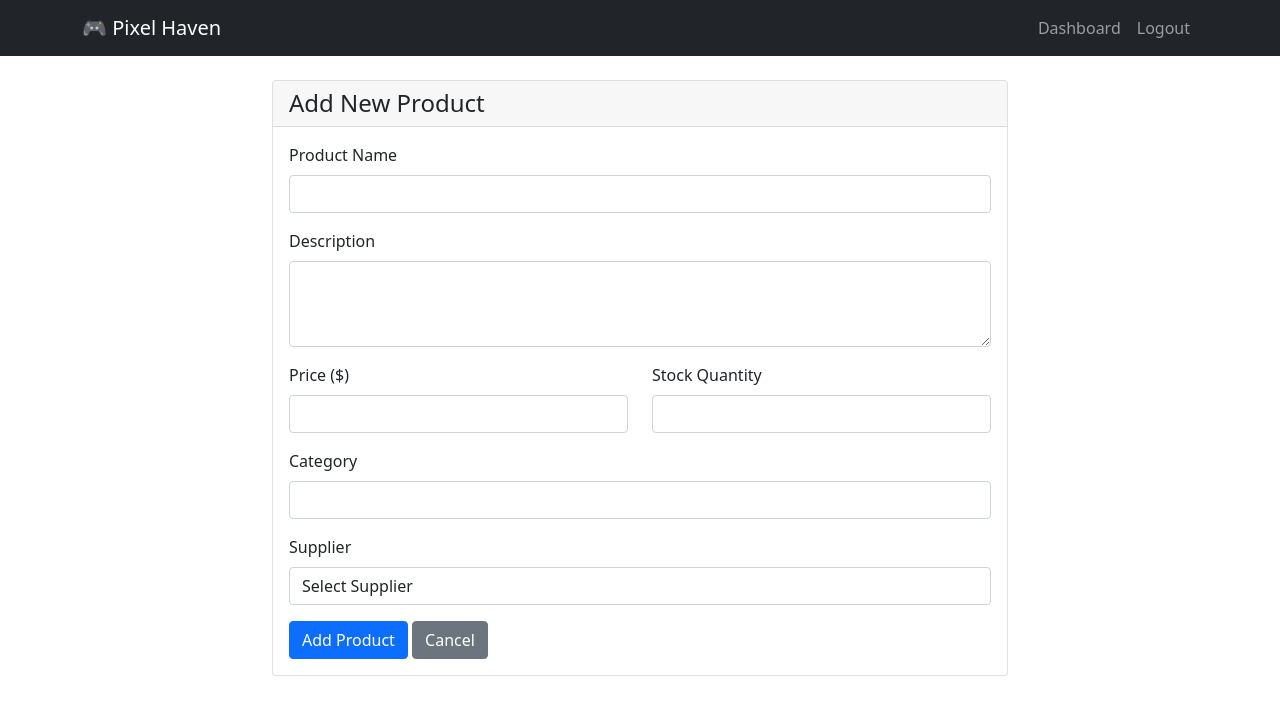
After one commit to vickyyylii/pixel-haven, a Flask app: page /products/add in a window 1280 px wide. The commit adds this page. Shown: the top 715 px of the page. Run offline with Flask 3, Linux system fonts and the light colour scheme; a user stored in the database is signed in.

Commit message:
implement product management CRUD operations

```diff
--- a/app.py
+++ b/app.py
@@ -16,7 +16,7 @@ login_manager = LoginManager()
 login_manager.init_app(app)
 login_manager.login_view = 'login'
 
-# Models (your existing models remain the same)
+# Models
 class Employee(UserMixin, db.Model):
     id = db.Column(db.Integer, primary_key=True)
     username = db.Column(db.String(80), unique=True, nullable=False)
@@ -73,6 +73,36 @@ class OrderItem(db.Model):
 def load_user(user_id):
     return Employee.query.get(int(user_id))
 
+# Helper functions
+def create_admin_user():
+    print("🔧 Checking for admin user...")
+    if not Employee.query.filter_by(username='admin').first():
+        admin = Employee(
+            username='admin',
+            password_hash=generate_password_hash('admin123'),
+            role='admin'
+        )
+        db.session.add(admin)
+        db.session.commit()
+        print("✅ Admin user created: admin / admin123")
+    else:
+        print("✅ Admin user already exists")
+
+def create_default_supplier():
+    print("🔧 Checking for default supplier...")
+    if not Supplier.query.first():
+        supplier = Supplier(
+            name="Default Supplier",
+            contact_email="supplier@example.com",
+            phone="123-456-7890",
+            address="123 Main Street, City, State"
+        )
+        db.session.add(supplier)
+        db.session.commit()
+        print("✅ Default supplier created.")
+    else:
+        print("✅ Default supplier already exists")
+
 # Routes
 @app.route('/')
 def index():
@@ -87,13 +117,13 @@ def dashboard():
 def test():
     return "<h1>Simple Test</h1><p>If you see this, basic routing works!</p>"
 
-# authentication routes
+# Authentication routes
 @app.route('/login', methods=['GET', 'POST'])
 def login():
-    print("LOGIN ROUTE ACCESSED")
+    print("🔐 LOGIN ROUTE ACCESSED")
 
     if request.method == 'POST':
-        print("POST request received")
+        print("📝 POST request received")
         username = request.form['username']
         password = request.form['password']
 
@@ -106,7 +136,7 @@ def login():
         else:
             flash('Invalid username or password', 'error')
 
-    print("Rendering login template...")
+    print("🎨 Rendering login template...")
     return render_template('auth/login.html')
 
 @app.route('/logout')
@@ -116,24 +146,73 @@ def logout():
     flash('You have been logged out.', 'info')
     return redirect(url_for('index'))
 
-def create_admin_user():
-    print("Checking if admin user exists...")
-    if not Employee.query.filter_by(username='admin').first():
-        admin = Employee(
-            username='admin',
-            password_hash=generate_password_hash('admin123'),
-            role='admin'
+# Product Management Routes (ONLY ONE SET - REMOVED DUPLICATES)
+@app.route('/products')
+@login_required
+def products():
+    all_products = Product.query.all()
+    return render_template('products/list.html', products=all_products)
+
+@app.route('/products/add', methods=['GET', 'POST'])
+@login_required
+def add_product():
+    suppliers = Supplier.query.all()
+    if request.method == 'POST':
+        name = request.form['name']
+        description = request.form['description']
+        price = float(request.form['price'])
+        stock_quantity = int(request.form['stock_quantity'])
+        category = request.form['category']
+        supplier_id = int(request.form['supplier_id'])
+
+        new_product = Product(
+            name=name,
+            description=description,
+            price=price,
+            stock_quantity=stock_quantity,
+            category=category,
+            supplier_id=supplier_id
         )
-        db.session.add(admin)
+
+        db.session.add(new_product)
         db.session.commit()
-        print("Admin user created: admin / admin123")
-    else:
-        print("Admin user already exists")
+        flash('Product added successfully!', 'success')
+        return redirect(url_for('products'))
 
-# Initialize the database and create admin user
-with app.app_context():
-    db.create_all()
-    create_admin_user()
+    return render_template('products/add.html', suppliers=suppliers)
+
+@app.route('/products/edit/<int:id>', methods=['GET', 'POST'])
+@login_required
+def edit_product(id):
+    product = Product.query.get_or_404(id)
+    suppliers = Supplier.query.all()
+
+    if request.method == 'POST':
+        product.name = request.form['name']
+        product.description = request.form['description']
+        product.price = float(request.form['price'])
+        product.stock_quantity = int(request.form['stock_quantity'])
+        product.category = request.form['category']
+        product.supplier_id = int(request.form['supplier_id'])
+
+        db.session.commit()
+        flash('Product updated successfully!', 'success')
+        return redirect(url_for('products'))
+
+    return render_template('products/edit.html', product=product, suppliers=suppliers)
+
+@app.route('/products/delete/<int:id>')
+@login_required
+def delete_product(id):
+    product = Product.query.get_or_404(id)
+    db.session.delete(product)
+    db.session.commit()
+    flash('Product deleted successfully!', 'success')
+    return redirect(url_for('products'))
 
 if __name__ == '__main__':
+    with app.app_context():
+        db.create_all()
+        create_admin_user()
+        create_default_supplier()
     app.run(debug=True)
--- /dev/null
+++ b/templates/products/add.html
@@ -0,0 +1,54 @@
+{% extends "base.html" %}
+
+{% block content %}
+<div class="row justify-content-center">
+    <div class="col-md-8">
+        <div class="card">
+            <div class="card-header">
+                <h4 class="mb-0">Add New Product</h4>
+            </div>
+            <div class="card-body">
+                <form method="POST">
+                    <div class="mb-3">
+                        <label for="name" class="form-label">Product Name</label>
+                        <input type="text" class="form-control" id="name" name="name" required>
+                    </div>
+                    <div class="mb-3">
+                        <label for="description" class="form-label">Description</label>
+                        <textarea class="form-control" id="description" name="description" rows="3"></textarea>
+                    </div>
+                    <div class="row">
+                        <div class="col-md-6">
+                            <div class="mb-3">
+                                <label for="price" class="form-label">Price ($)</label>
+                                <input type="number" step="0.01" class="form-control" id="price" name="price" required>
+                            </div>
+                        </div>
+                        <div class="col-md-6">
+                            <div class="mb-3">
+                                <label for="stock_quantity" class="form-label">Stock Quantity</label>
+                                <input type="number" class="form-control" id="stock_quantity" name="stock_quantity" required>
+                            </div>
+                        </div>
+                    </div>
+                    <div class="mb-3">
+                        <label for="category" class="form-label">Category</label>
+                        <input type="text" class="form-control" id="category" name="category" required>
+                    </div>
+                    <div class="mb-3">
+                        <label for="supplier_id" class="form-label">Supplier</label>
+                        <select class="form-control" id="supplier_id" name="supplier_id" required>
+                            <option value="">Select Supplier</option>
+                            {% for supplier in suppliers %}
+                            <option value="{{ supplier.id }}">{{ supplier.name }}</option>
+                            {% endfor %}
+                        </select>
+                    </div>
+                    <button type="submit" class="btn btn-primary">Add Product</button>
+                    <a href="{{ url_for('products') }}" class="btn btn-secondary">Cancel</a>
+                </form>
+            </div>
+        </div>
+    </div>
+</div>
+{% endblock %}
```
Also changed, not shown: templates/dashboard.html (+8 -4 lines), templates/products/edit.html (added, +56 -0 lines), templates/products/list.html (added, +42 -0 lines).
